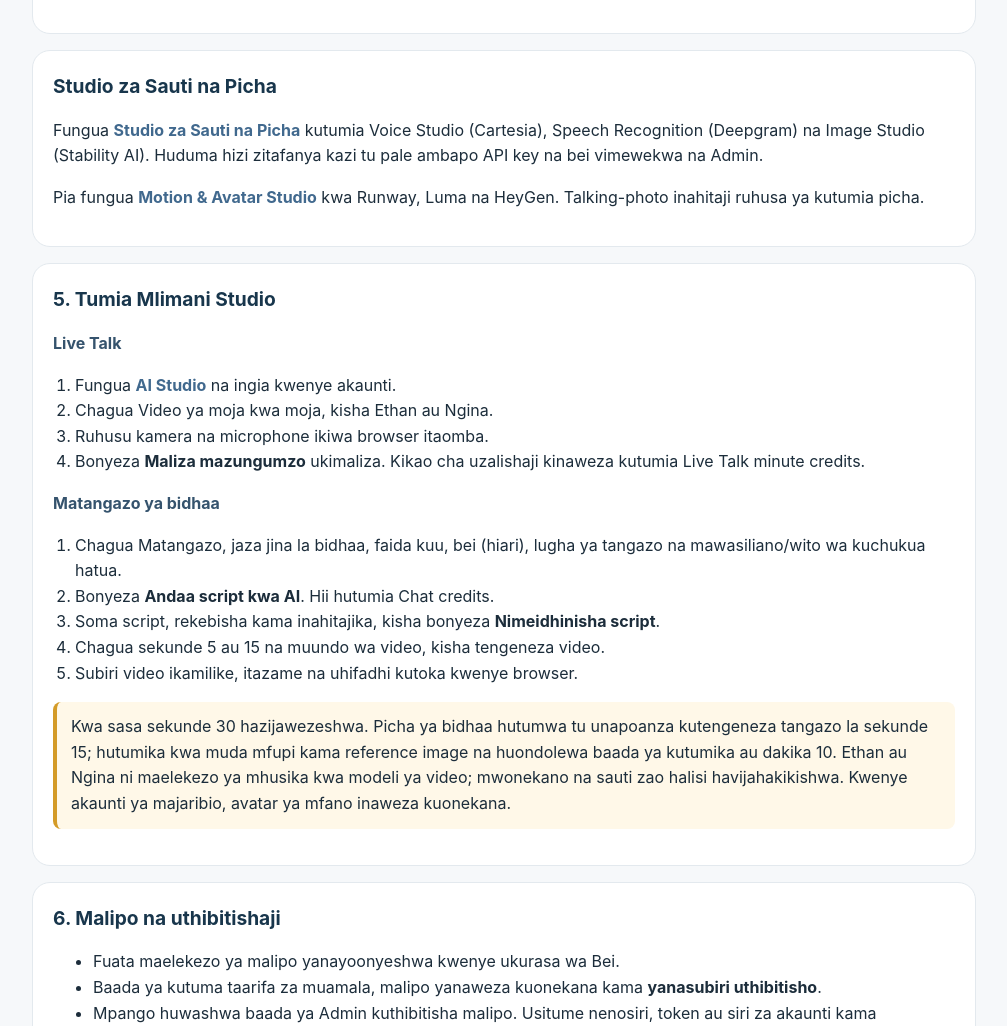
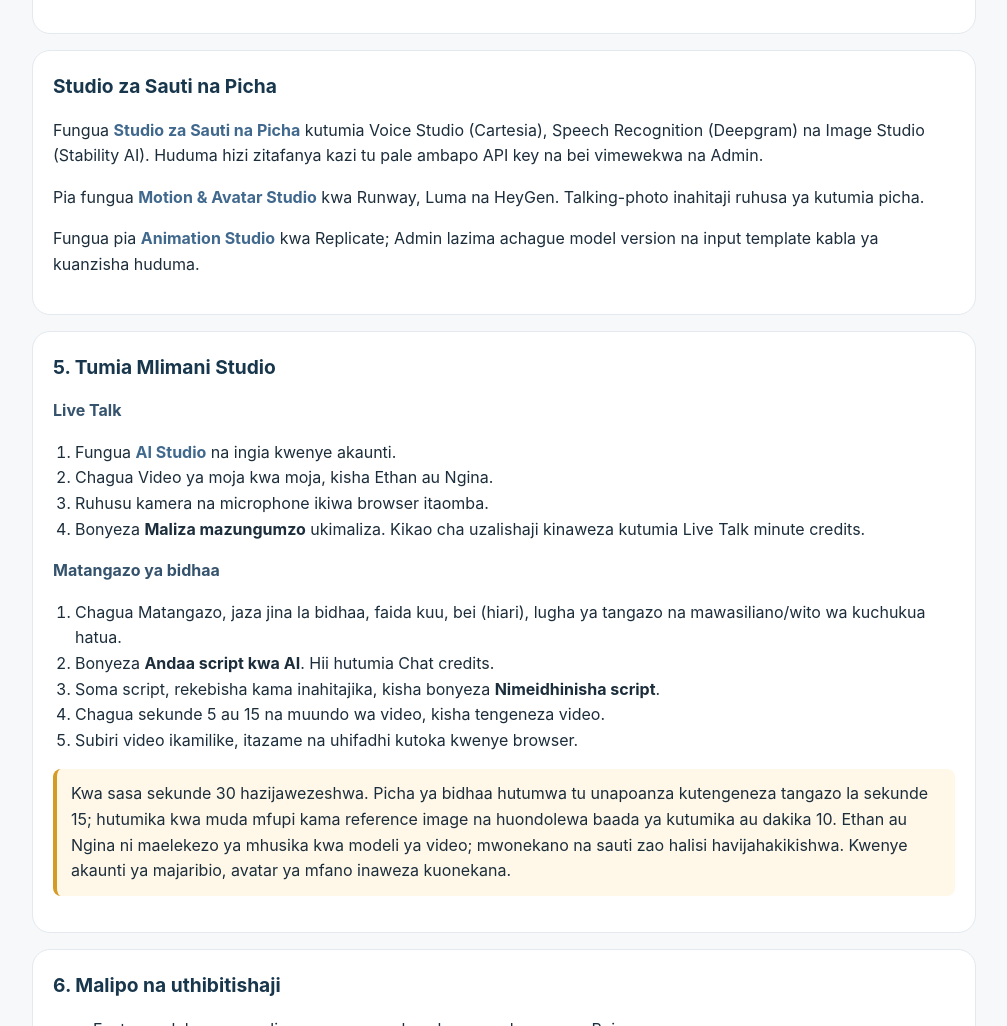
Before and after one commit to Francrichy/AINEW, a website: page public/guide.html in a window 1280 px wide. Shown: the part 1642-2668 px from the top of the page, without its empty margins (136-1143 px from the left). Drawn offline with Linux system fonts and the light colour scheme.

Commit message:
Add Animation Studio to the user guide

```diff
--- a/public/guide.html
+++ b/public/guide.html
@@ -36,7 +36,7 @@
 <ol class="steps"><li>Fungua sehemu ya <b>Plugins</b> kwenye menyu.</li><li>Chagua plugin unayotaka na uangalie kama inapatikana kwenye mpango wako.</li><li>Baadhi ya plugins zinahitaji kuunganisha akaunti ya huduma husika.</li><li>Vitendo vinavyoweza kuandika au kubadilisha taarifa vinahitaji uthibitisho wako kabla ya kutekelezwa.</li></ol>
 </section>
 
-<section class="card"><h2>Studio za Sauti na Picha</h2><p>Fungua <a href="/studio-tools.html">Studio za Sauti na Picha</a> kutumia Voice Studio (Cartesia), Speech Recognition (Deepgram) na Image Studio (Stability AI). Huduma hizi zitafanya kazi tu pale ambapo API key na bei vimewekwa na Admin.</p><p>Pia fungua <a href="/studio-motion-avatar.html">Motion & Avatar Studio</a> kwa Runway, Luma na HeyGen. Talking-photo inahitaji ruhusa ya kutumia picha.</p></section>
+<section class="card"><h2>Studio za Sauti na Picha</h2><p>Fungua <a href="/studio-tools.html">Studio za Sauti na Picha</a> kutumia Voice Studio (Cartesia), Speech Recognition (Deepgram) na Image Studio (Stability AI). Huduma hizi zitafanya kazi tu pale ambapo API key na bei vimewekwa na Admin.</p><p>Pia fungua <a href="/studio-motion-avatar.html">Motion & Avatar Studio</a> kwa Runway, Luma na HeyGen. Talking-photo inahitaji ruhusa ya kutumia picha.</p><p>Fungua pia <a href="/studio-animation.html">Animation Studio</a> kwa Replicate; Admin lazima achague model version na input template kabla ya kuanzisha huduma.</p></section>
 
 <section class="card"><h2>5. Tumia Mlimani Studio</h2>
 <h3>Live Talk</h3>
```
